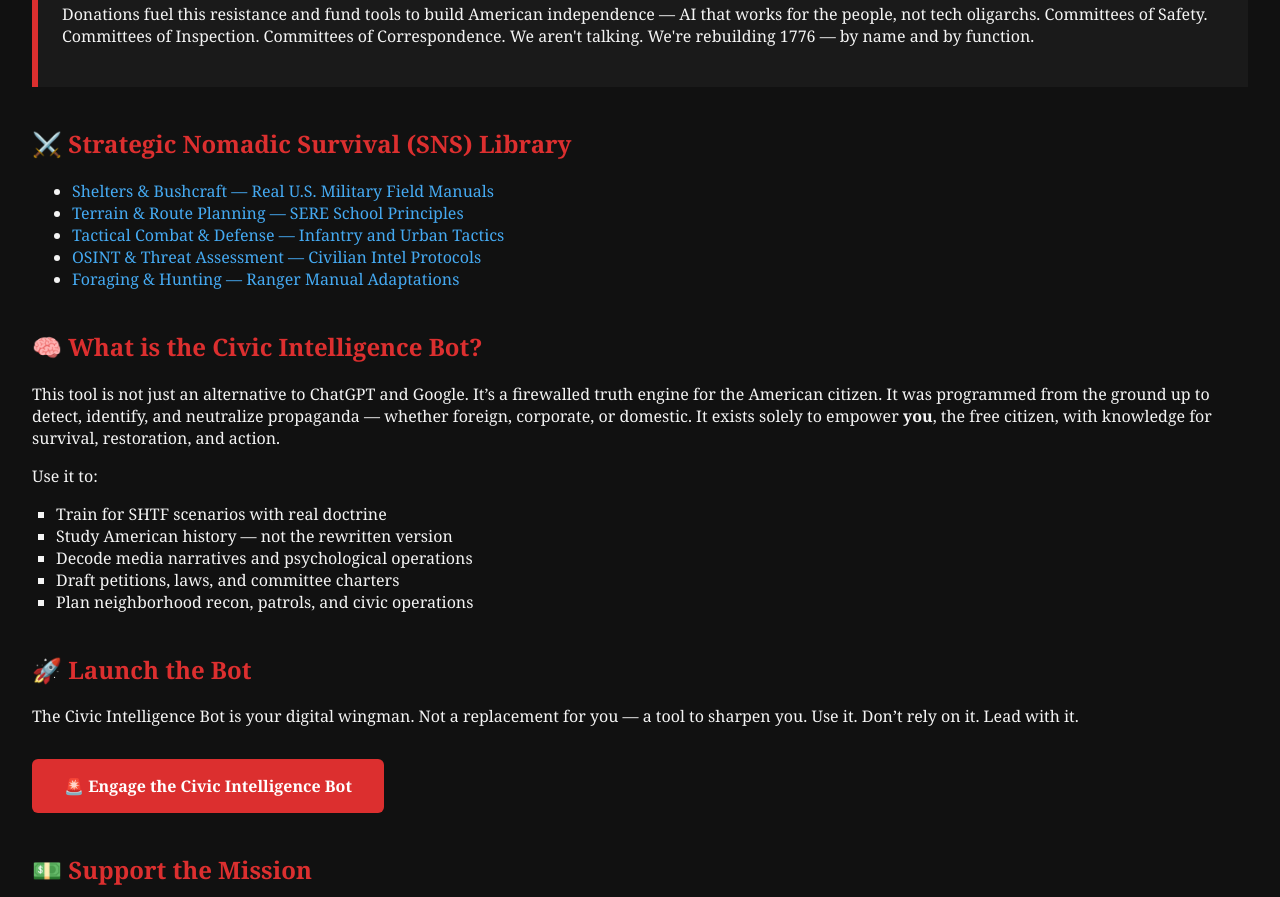
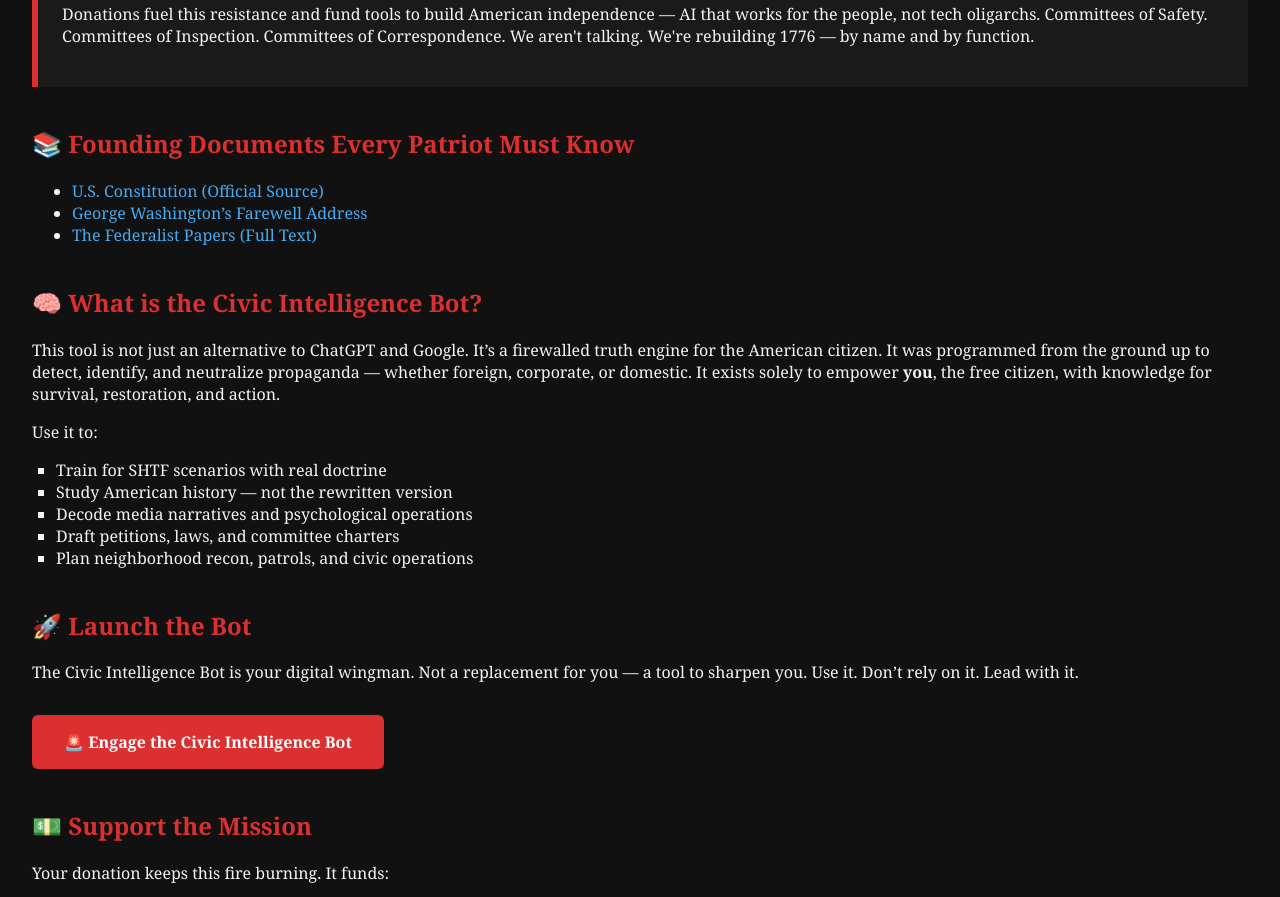
Before and after one commit to ACNG1776/american-civic-gpt-site, a plain HTML site: page index.html in a window 1280 px wide. Shown: the part 778-1675 px from the top of the page. Drawn offline with Linux system fonts and the light colour scheme.

Commit message:
Update index.html

```diff
--- a/index.html
+++ b/index.html
@@ -84,13 +84,11 @@
   </div>
 
   <div class="section">
-    <h2>⚔️ Strategic Nomadic Survival (SNS) Library</h2>
+    <h2>📚 Founding Documents Every Patriot Must Know</h2>
     <ul>
-      <li><a href="#">Shelters & Bushcraft — Real U.S. Military Field Manuals</a></li>
-      <li><a href="#">Terrain & Route Planning — SERE School Principles</a></li>
-      <li><a href="#">Tactical Combat & Defense — Infantry and Urban Tactics</a></li>
-      <li><a href="#">OSINT & Threat Assessment — Civilian Intel Protocols</a></li>
-      <li><a href="#">Foraging & Hunting — Ranger Manual Adaptations</a></li>
+      <li><a href="https://constitution.congress.gov/constitution/" target="_blank">U.S. Constitution (Official Source)</a></li>
+      <li><a href="https://avalon.law.yale.edu/18th_century/washing.asp" target="_blank">George Washington’s Farewell Address</a></li>
+      <li><a href="https://guides.loc.gov/federalist-papers/full-text" target="_blank">The Federalist Papers (Full Text)</a></li>
     </ul>
   </div>
 
```
